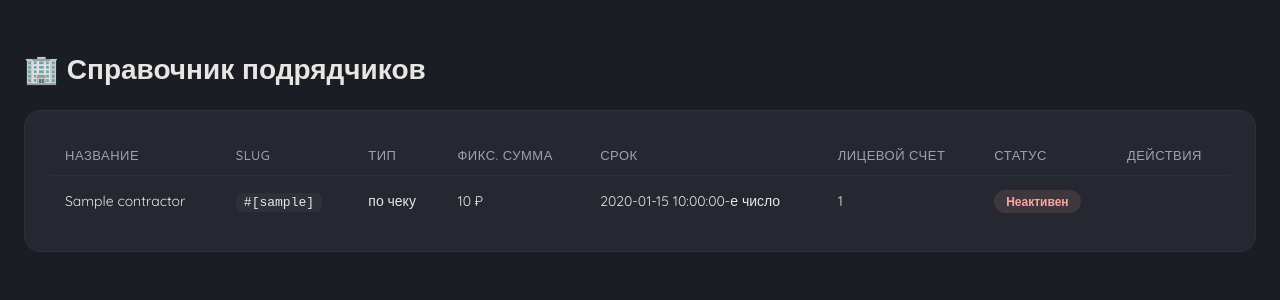
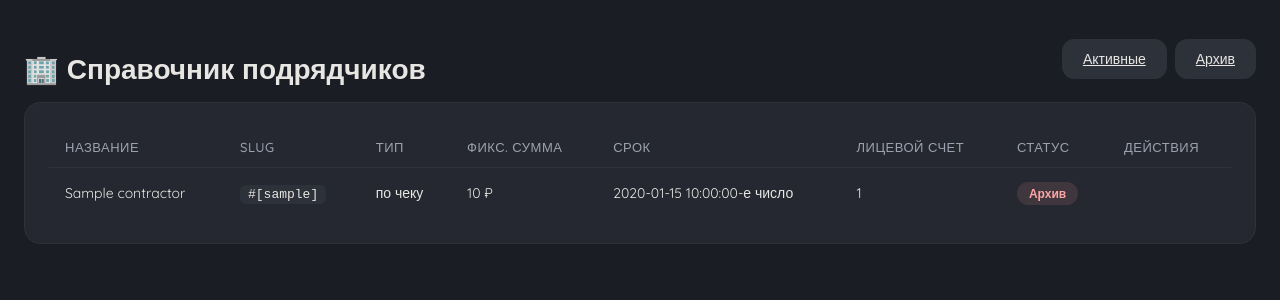
Before and after one commit to Vashork/saas-zkha, a FastAPI app: template app/web/templates/contractors.html in a window 1280 px wide. Shown: the part 75-375 px from the top of the page. Run offline with FastAPI, Linux system fonts and the light colour scheme; the template is opened without the code that fills it: most values are stand-ins (such as "Sample title", 1, 10 or a date in 2020).

Commit message:
feat: add contractors archive UI

```diff
--- a/app/web/templates/contractors.html
+++ b/app/web/templates/contractors.html
@@ -21,12 +21,22 @@
 </nav>
 
 <div class="container-main">
-    <div style="display:flex;justify-content:space-between;align-items:center;margin-bottom:24px;">
-        <h1 class="page-title" style="margin-bottom:0;">🏢 Справочник подрядчиков</h1>
-        {% if user_role == 'admin' %}
-        <button class="btn-custom" onclick="document.getElementById('addModal').style.display='flex'">+ Добавить</button>
-        {% endif %}
+    <div style="display:flex;justify-content:space-between;align-items:center;margin-bottom:16px;gap:12px;flex-wrap:wrap;">
+        <h1 class="page-title" style="margin-bottom:0;">🏢 {{ 'Архив подрядчиков' if show_archived else 'Справочник подрядчиков' }}</h1>
+        <div style="display:flex;gap:8px;align-items:center;flex-wrap:wrap;">
+            <a class="btn-secondary-custom" href="/contractors">Активные</a>
+            <a class="btn-secondary-custom" href="/contractors?archived=1">Архив</a>
+            {% if user_role == 'admin' and not show_archived %}
+            <button class="btn-custom" onclick="document.getElementById('addModal').style.display='flex'">+ Добавить</button>
+            {% endif %}
+        </div>
     </div>
+
+    {% if show_archived %}
+    <div class="card-custom" style="background:var(--accent-bg);margin-bottom:16px;">
+        <p style="margin:0;color:var(--text);font-size:14px;">Здесь показаны неактивные подрядчики. Они скрыты из основного списка, но история платежей по ним сохраняется.</p>
+    </div>
+    {% endif %}
 
     <div class="card-custom">
         <table class="table-custom">
@@ -42,22 +52,24 @@
                 <td>{% if c.fixed_amount %}{{ "{:,.0f}".format(c.fixed_amount) }} ₽{% else %}—{% endif %}</td>
                 <td>{{ c.due_day }}-е число</td>
                 <td>{{ c.account_number or '—' }}</td>
-                <td><span class="badge-status badge-{{ 'paid' if c.is_active else 'overdue' }}">{{ 'Активен' if c.is_active else 'Неактивен' }}</span></td>
+                <td><span class="badge-status badge-{{ 'paid' if c.is_active else 'overdue' }}">{{ 'Активен' if c.is_active else 'Архив' }}</span></td>
                 <td>
                     {% if user_role == 'admin' %}
                     <form method="post" action="/contractors/{{ c.id }}/toggle" style="display:inline;">
-                        <button type="submit" class="btn-icon" title="{{ 'Деактивировать' if c.is_active else 'Активировать' }}">{{ '⏸' if c.is_active else '▶' }}</button>
+                        <button type="submit" class="btn-icon" title="{{ 'Перенести в архив' if c.is_active else 'Вернуть из архива' }}">{{ '📦' if c.is_active else '↩️' }}</button>
                     </form>
                     <button class="btn-icon" title="Редактировать" onclick="openContractorEdit('{{ c.id }}', '{{ c.name }}', '{{ c.payment_type }}', '{{ c.fixed_amount or '' }}', '{{ c.due_day }}', '{{ c.account_number or '' }}', '{{ c.description or '' }}')">✏️</button>
-                    <form method="post" action="/contractors/{{ c.id }}/delete" style="display:inline;" onsubmit="return confirm('Удалить подрядчика?')">
-                        <button type="submit" class="btn-icon" title="Удалить">🗑</button>
+                    {% if not show_archived %}
+                    <form method="post" action="/contractors/{{ c.id }}/delete" style="display:inline;" onsubmit="return confirm('Если у подрядчика есть платежи, он будет перенесён в архив. Если платежей нет — будет удалён. Продолжить?')">
+                        <button type="submit" class="btn-icon" title="Удалить или архивировать">🗑</button>
                     </form>
+                    {% endif %}
                     {% endif %}
                 </td>
             </tr>
             {% endfor %}
             {% if not contractors %}
-            <tr><td colspan="8" style="text-align:center;color:var(--text-muted);">Нет подрядчиков</td></tr>
+            <tr><td colspan="8" style="text-align:center;color:var(--text-muted);">{{ 'Архив пуст' if show_archived else 'Нет активных подрядчиков' }}</td></tr>
             {% endif %}
             </tbody>
         </table>
```
